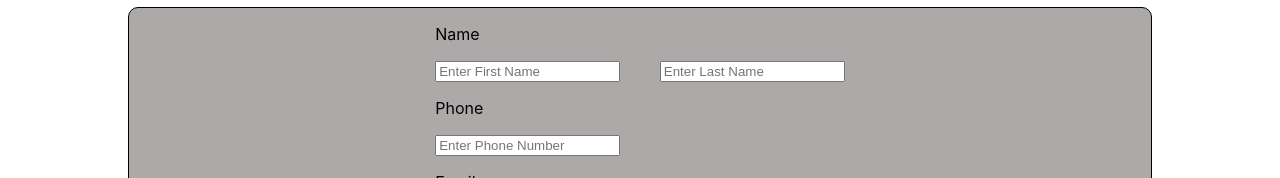
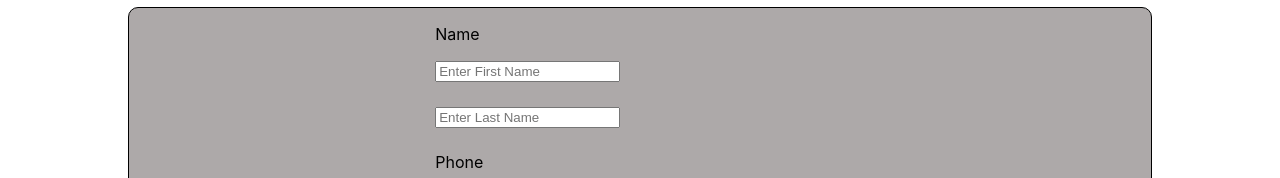
Before and after one commit to StPeteFrank/schedulequik, a React (Create React App) app: page /addnewemployees in a window 1280 px wide. Shown: the part 188-366 px from the top of the page. Built offline with nearby package versions, Linux system fonts and the light colour scheme; no server answers.

Commit message:
Happy enough with buttn css.

```diff
--- a/src/AddNewEmployees.js
+++ b/src/AddNewEmployees.js
@@ -108,6 +108,7 @@ class AddNewEmployees extends Component {
                   onChange={this.handleChange}
                 />
               </div>
+              <div className="InputName" />
               <div>
                 <input
                   type="text"
--- a/src/index.css
+++ b/src/index.css
@@ -304,7 +304,8 @@ button {
 .InputName {
   display: flex;
   justify-content: space-between;
-  flex-direction: row;
+  flex-direction: column;
+  margin-bottom: 3vh;
 }
 .DeleteEmployee button {
   display: flex;
```
